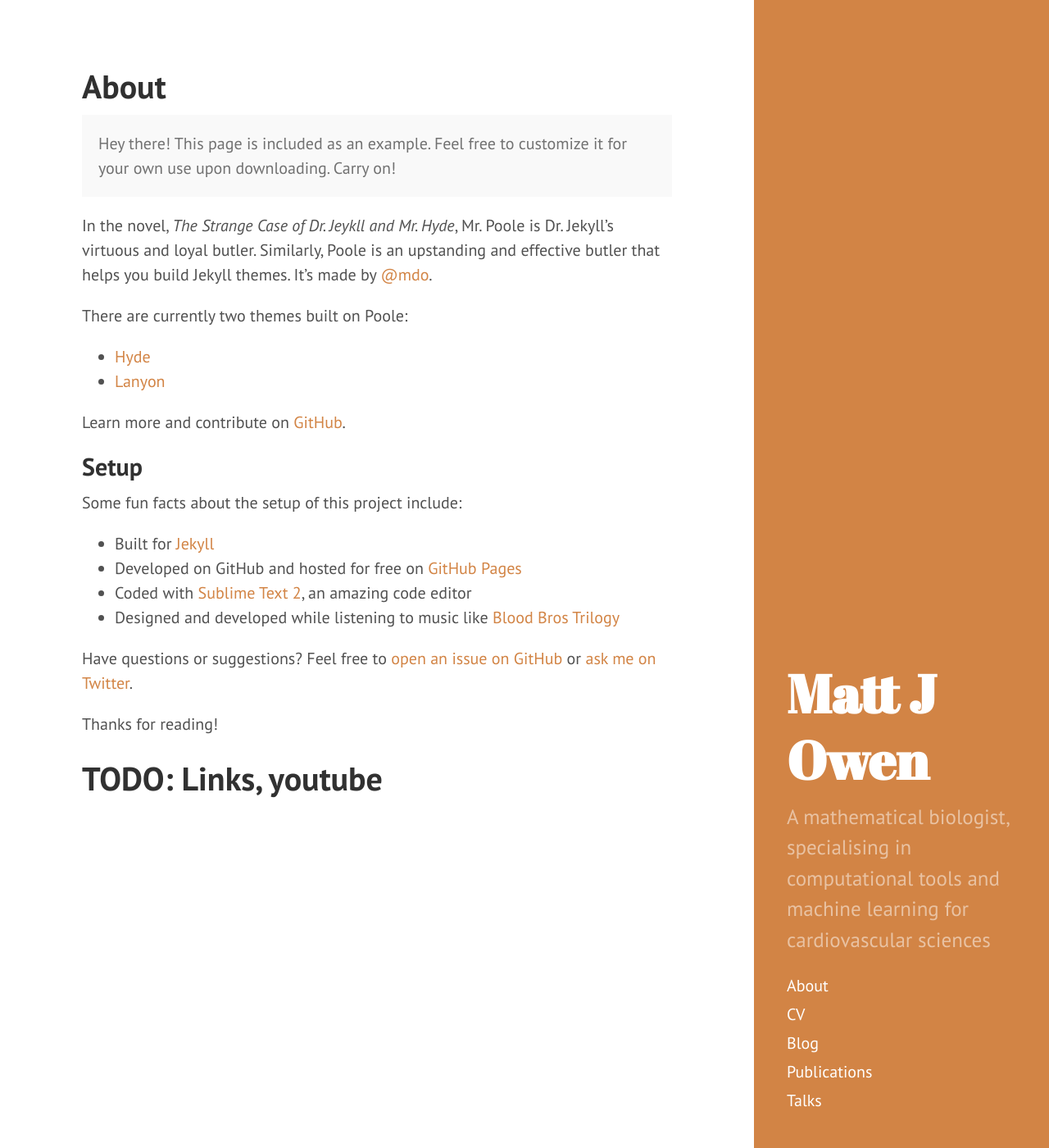
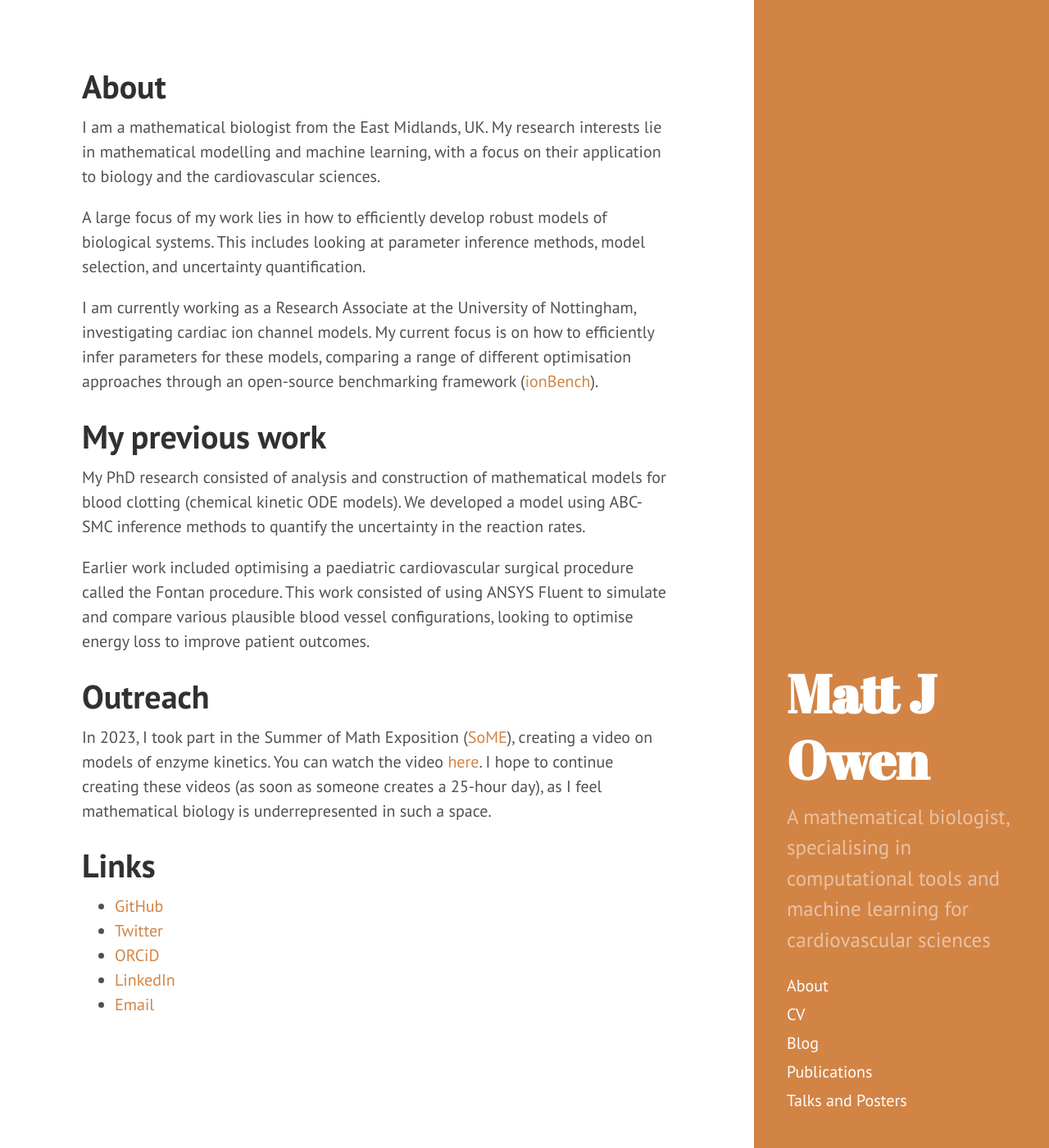
Before and after one commit to mjowen/mjowen.github.io, a Jekyll site: the page built from index.md, in a window 1280 px wide and 1400 px high. Shown: the whole window at 82% size. Built offline with Jekyll 4.4.1, drawn with Linux system fonts in a browser that asks for light colours; Markdown is read by kramdown in place of the engine named in the settings.

Commit message:
added more content
added about me, publication and talks/posters
added links to cv

```diff
--- a/index.md
+++ b/index.md
@@ -3,31 +3,23 @@ layout: page
 title: About
 ---
 
-<p class="message">
-  Hey there! This page is included as an example. Feel free to customize it for your own use upon downloading. Carry on!
-</p>
+I am a mathematical biologist from the East Midlands, UK. My research interests lie in mathematical modelling and machine learning, with a focus on their application to biology and the cardiovascular sciences.
 
-In the novel, *The Strange Case of Dr. Jeykll and Mr. Hyde*, Mr. Poole is Dr. Jekyll's virtuous and loyal butler. Similarly, Poole is an upstanding and effective butler that helps you build Jekyll themes. It's made by [@mdo](https://twitter.com/mdo).
+A large focus of my work lies in how to efficiently develop robust models of biological systems. This includes looking at parameter inference methods, model selection, and uncertainty quantification.
 
-There are currently two themes built on Poole:
+I am currently working as a Research Associate at the University of Nottingham, investigating cardiac ion channel models. My current focus is on how to efficiently infer parameters for these models, comparing a range of different optimisation approaches through an open-source benchmarking framework ([ionBench](https://github.com/CardiacModelling/ionBench)).
 
-* [Hyde](http://hyde.getpoole.com)
-* [Lanyon](http://lanyon.getpoole.com)
+# My previous work
+My PhD research consisted of analysis and construction of mathematical models for blood clotting (chemical kinetic ODE models). We developed a model using ABC-SMC inference methods to quantify the uncertainty in the reaction rates.
 
-Learn more and contribute on [GitHub](https://github.com/poole).
+Earlier work included optimising a paediatric cardiovascular surgical procedure called the Fontan procedure. This work consisted of using ANSYS Fluent to simulate and compare various plausible blood vessel configurations, looking to optimise energy loss to improve patient outcomes.
 
-## Setup
+# Outreach
+In 2023, I took part in the Summer of Math Exposition ([SoME](https://some.3b1b.co/)), creating a video on models of enzyme kinetics. You can watch the video [here](https://www.youtube.com/watch?v=9HqL0AVJBwk&t=5s). I hope to continue creating these videos (as soon as someone creates a 25-hour day), as I feel mathematical biology is underrepresented in such a space.
 
-Some fun facts about the setup of this project include:
-
-* Built for [Jekyll](http://jekyllrb.com)
-* Developed on GitHub and hosted for free on [GitHub Pages](https://pages.github.com)
-* Coded with [Sublime Text 2](http://sublimetext.com), an amazing code editor
-* Designed and developed while listening to music like [Blood Bros Trilogy](https://soundcloud.com/maddecent/sets/blood-bros-series)
-
-Have questions or suggestions? Feel free to [open an issue on GitHub](https://github.com/poole/issues/new) or [ask me on Twitter](https://twitter.com/mdo).
-
-Thanks for reading!
-
-
-#TODO: Links, youtube
+# Links
+- [GitHub](https://github.com/mjowen)
+- [Twitter](https://twitter.com/MattJOwen_)
+- [ORCiD](https://orcid.org/0000-0003-1430-5473)
+- [LinkedIn](https://www.linkedin.com/in/matt-owen-0539a2174/)
+- [Email](mailto:matt.owen@nottingham.ac.uk)
```
Also changed, not shown: cv.md (+17 -14 lines), publications.md (+8 -1 lines), talks.md (+9 -2 lines).
